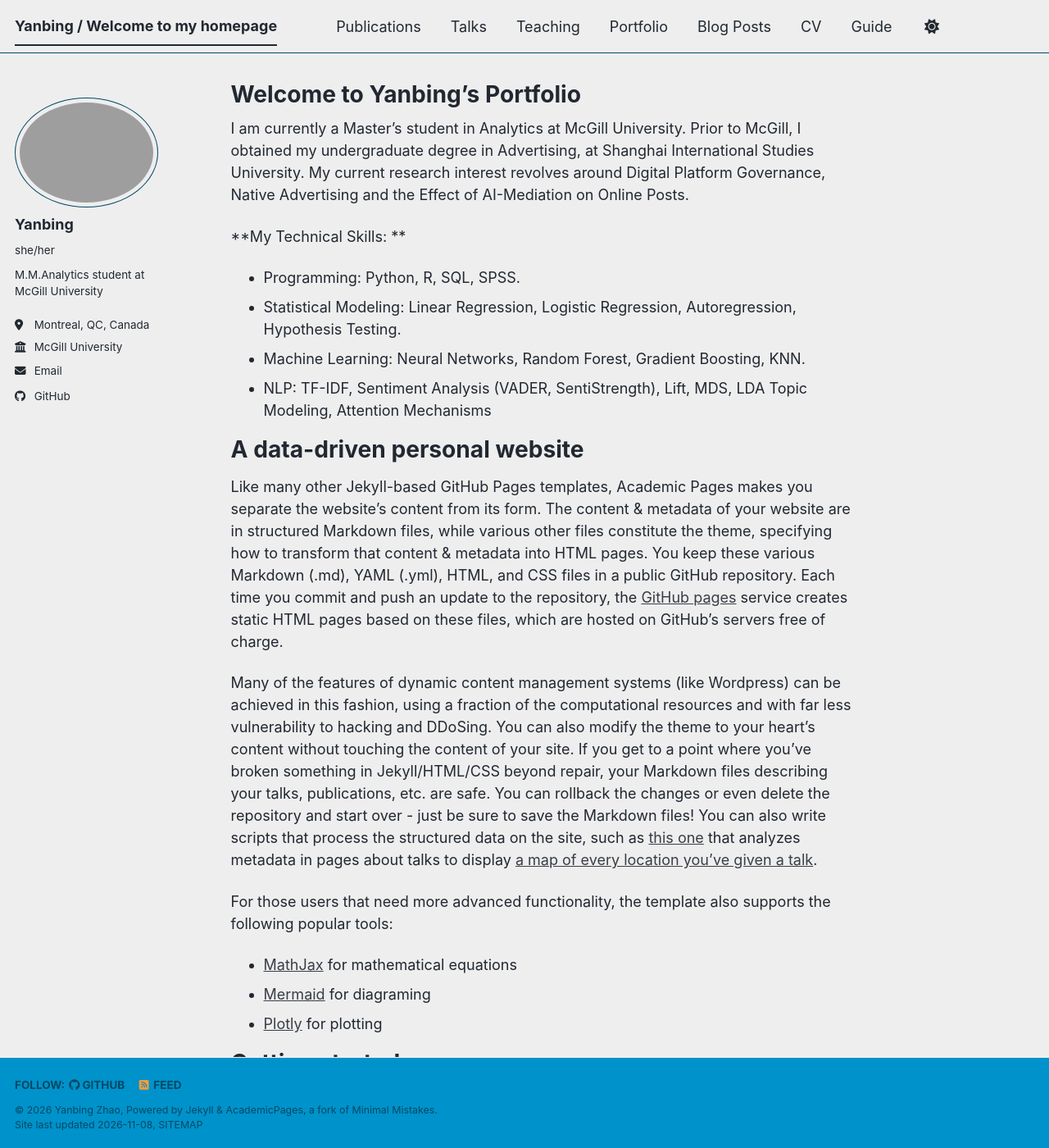
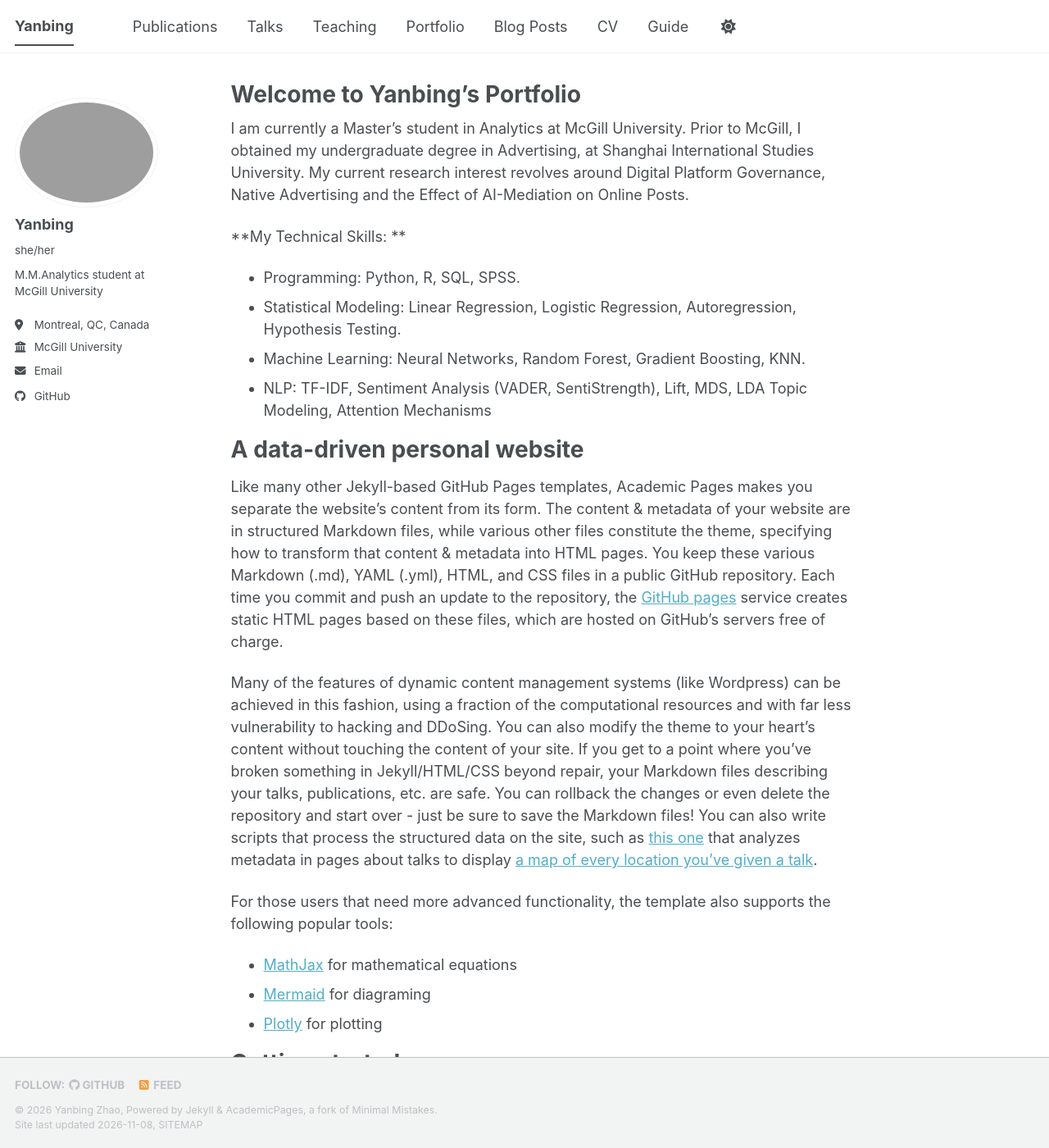
Before and after one commit to dearyanbing/hiyanbing.github.io, a Jekyll site: the page built from _pages/about.md, in a window 1280 px wide and 1400 px high. Shown: the whole window at 82% size. Built offline with Jekyll 4.4.1, drawn with Linux system fonts in a browser that asks for light colours; a script bundle is joined from its source files by our own code; a style sheet for code colours, icons or effects is not loaded.

Commit message:
Update site theme and title in config

```diff
--- a/_config.yml
+++ b/_config.yml
@@ -8,8 +8,8 @@
 
 # Basic Site Settings
 locale                   : "en-US"
-site_theme               : "air" # The available themes options are "default", "air", "sunrise", "mint", "dirt" and "contrast"
-title                    : "Yanbing / Welcome to my homepage"
+site_theme               : "default" # The available themes options are "default", "air", "sunrise", "mint", "dirt" and "contrast"
+title                    : "Yanbing"
 title_separator          : "-"
 name                     : &name "Yanbing Zhao"
 description              : &description "I'm a M.M.Analytics student at McGill. Prior to the Master's program, I obtained my undergraduate degree in Advertising, at Shanghai International Studies University. /nMy current research interest revolves around Digital Platform Governance, Native Advertising and the Effect of AI-Mediation on Online Posts. /n My Technical Skills: /n- Programming: Python, R, SQL, SPSS./n- Statistical Modeling: Linear Regression, Logistic Regression, Autoregression, Hypothesis Testing./n- Machine Learning: Neural Networks, Random Forest, Gradient Boosting, KNN./n- NLP: TF-IDF, Sentiment Analysis (VADER, SentiStrength), Lift, MDS, LDA Topic Modeling, Attention Mechanisms"   # Update this with a general description of your site, this is the default if not overridden by a page
```
